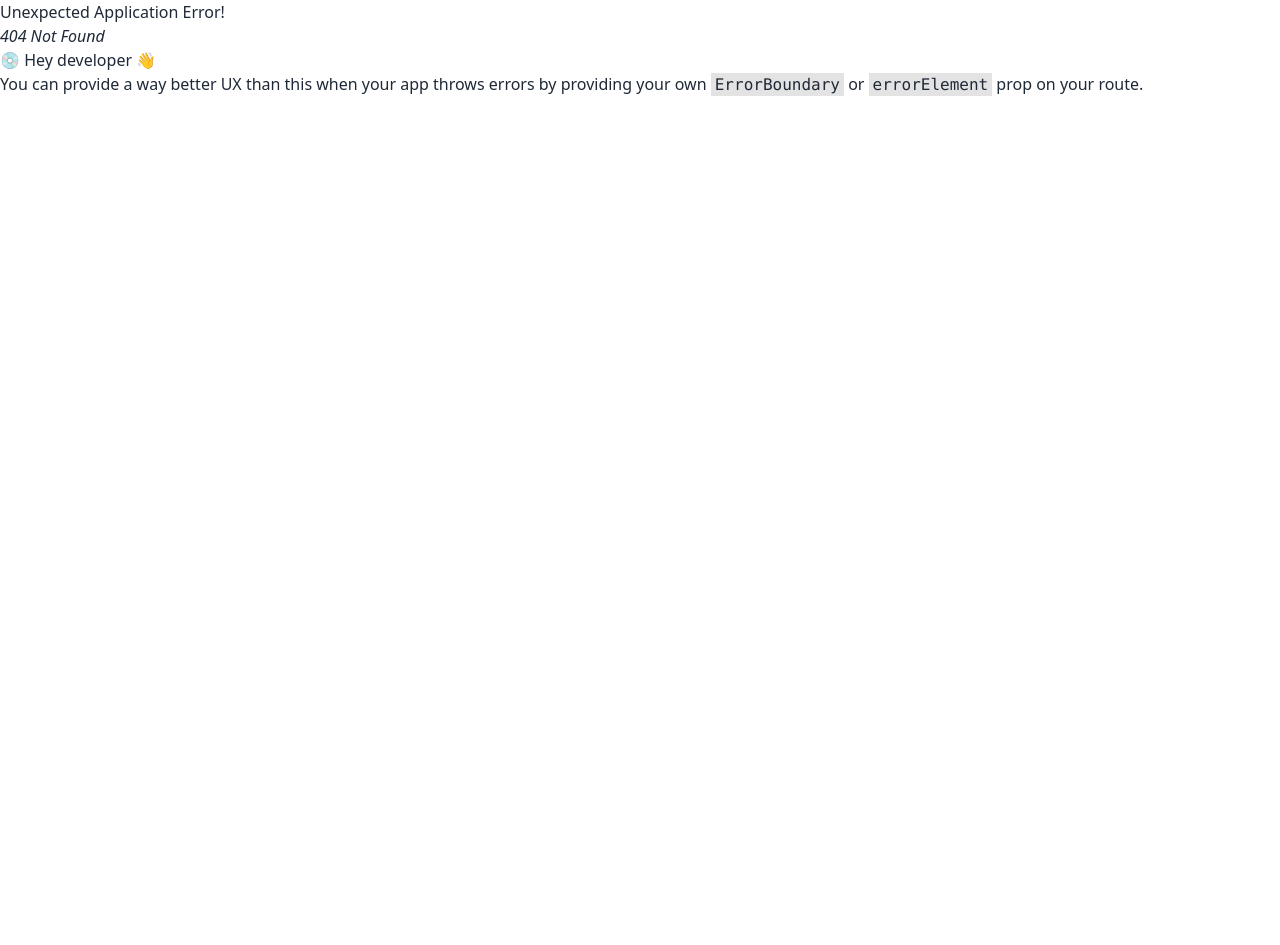
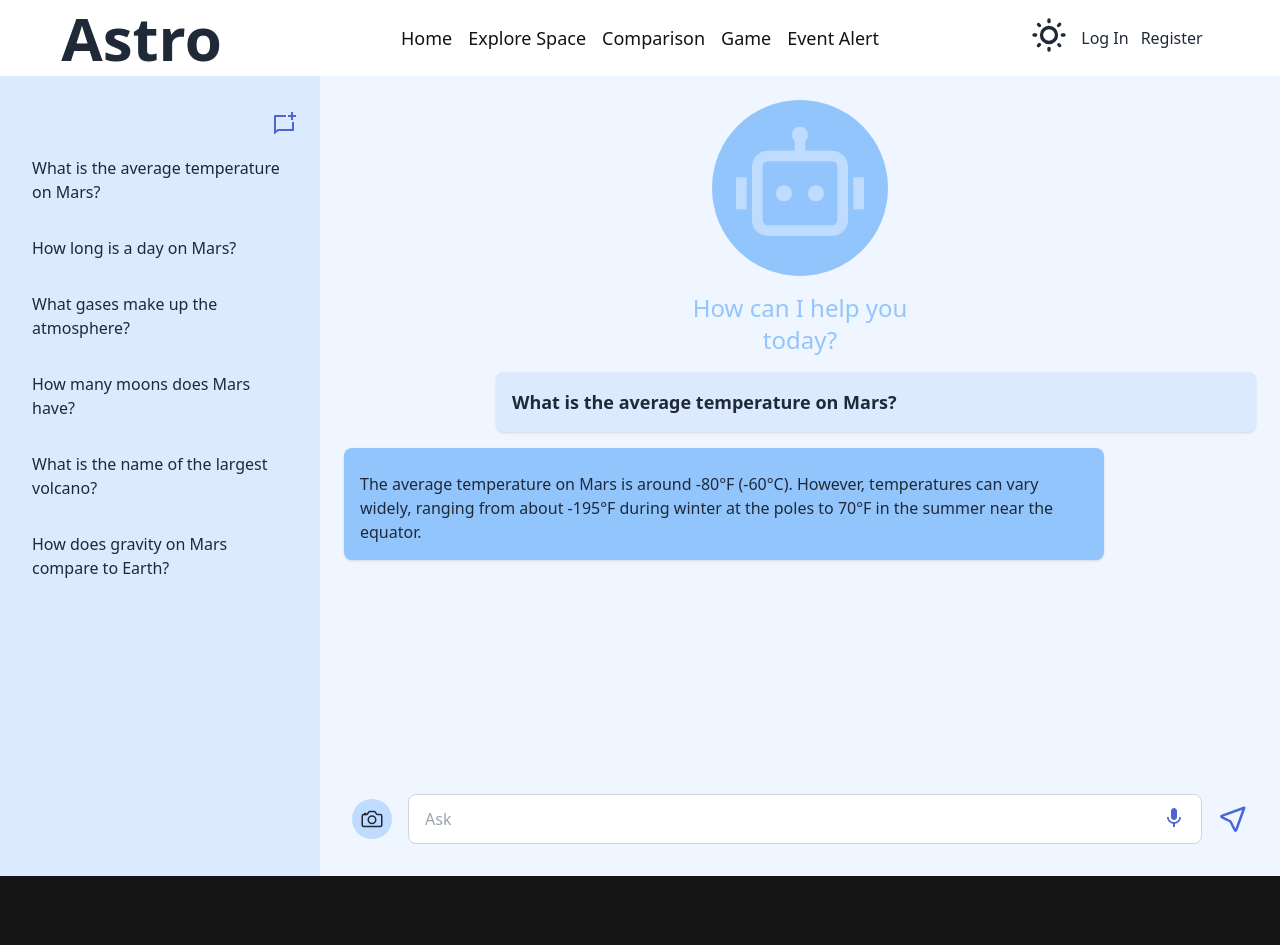
Before and after one commit to SUPTO-1/Nasa-Space-2024, a React (Vite) app: page /chatbot in a window 1280 px wide. Before the commit this address had no page. Shown: the top 945 px of the page. Before the commit the page ends 800 px from the top, so only its background shows below. Built offline with nearby package versions, Linux system fonts and the light colour scheme.

Commit message:
Chatbox Done

```diff
--- /dev/null
+++ b/src/Page/Chat.jsx
@@ -0,0 +1,92 @@
+import { useState } from "react";
+import { IoCameraOutline } from "react-icons/io5";
+import { MdMic } from "react-icons/md";
+import { RiChatNewLine, RiRobot2Line } from "react-icons/ri";
+import { TbLocation } from "react-icons/tb";
+
+
+const Chat = () => {
+
+    const [inputValue, setInputValue] = useState('');
+    const [chatHistory, setChatHistory] = useState([
+        {
+            question: 'What is the average temperature on Mars?',
+            answer: 'The average temperature on Mars is around -80°F (-60°C). However, temperatures can vary widely, ranging from about -195°F during winter at the poles to 70°F in the summer near the equator.',
+        },
+    ]);
+
+    const handleInputChange = (e) => setInputValue(e.target.value);
+
+    const handleSubmit = (e) => {
+        e.preventDefault();
+        const newQuestion = {
+            question: inputValue,
+            answer: 'This is a placeholder answer.', // Replace with actual logic
+        };
+        setChatHistory([...chatHistory, newQuestion]);
+        setInputValue('');
+    };
+
+    return (
+        <div className="min-h-screen flex flex-col bg-blue-50">
+            {/* Main Content */}
+            <div className="flex flex-1">
+                {/* Sidebar */}
+                <div className="bg-blue-100 w-1/4 p-6">
+                    <div className="my-3 flex justify-end">
+                        <h1 className="text-[#4C67D5] hover:text-[#3a5be1]"><RiChatNewLine className="text-2xl" /></h1>
+                    </div>
+                    <ul className="space-y-4">
+                        <li className="hover:bg-blue-200 p-2 rounded cursor-pointer">What is the average temperature on Mars?</li>
+                        <li className="hover:bg-blue-200 p-2 rounded cursor-pointer">How long is a day on Mars?</li>
+                        <li className="hover:bg-blue-200 p-2 rounded cursor-pointer">What gases make up the atmosphere?</li>
+                        <li className="hover:bg-blue-200 p-2 rounded cursor-pointer">How many moons does Mars have?</li>
+                        <li className="hover:bg-blue-200 p-2 rounded cursor-pointer">What is the name of the largest volcano?</li>
+                        <li className="hover:bg-blue-200 p-2 rounded cursor-pointer">How does gravity on Mars compare to Earth?</li>
+                    </ul>
+                </div>
+
+                {/* Chat Section */}
+                <div className="flex-1 p-6 flex flex-col relative">
+                    <div className="rounded-full p-6 bg-[#93C5FD] w-44 h-44 mx-auto mb-4">
+                        <h1><RiRobot2Line  className="text-9xl text-[#BFDBFE]"/></h1>
+                    </div>
+                    <h1 className="text-[#93C5FD] w-3/12 text-center text-2xl mx-auto mb-4">How can I help you today?</h1>
+                    {/* Chat Bubbles */}
+                    <div className="space-y-4 flex-grow">
+                        {chatHistory.map((chat, index) => (
+                            <div key={index} className="bg-blue-100 p-4 rounded-lg shadow w-10/12 ml-auto">
+                                <p className="font-semibold text-lg">{chat.question}</p>
+                            </div>
+                        ))}
+                        {chatHistory.map((chat, index) => (
+                            <div key={index} className="bg-[#93C5FD] p-4 rounded-lg shadow w-10/12">
+                                <p className="mt-2">{chat.answer}</p>
+                            </div>
+                        ))}
+                    </div>
+
+                    {/* Input Section */}
+                    <form onSubmit={handleSubmit} className="absolute bottom-8 left-8 right-8 flex items-center space-x-4">
+                        <button type="button" className="bg-blue-200 p-2 rounded-full">
+                            <IoCameraOutline className="text-2xl" />
+                        </button>
+                        <div className="relative w-full">
+                            <input
+                                type="text"
+                                value={inputValue}
+                                onChange={handleInputChange}
+                                placeholder="Ask"
+                                className="w-full px-4 py-3 rounded-lg border border-gray-300 focus:ring-2 focus:ring-blue-500 outline-none"
+                            />
+                            <button><MdMic className="absolute right-4 top-3 text-2xl text-[#4C67D5]" /></button>
+                        </div>
+                        <button type="submit" className="text-[#4C67D5] text-3xl"><TbLocation /></button>
+                    </form>
+                </div>
+            </div>
+        </div>
+    );
+};
+
+export default Chat;
--- a/src/Router/Router.jsx
+++ b/src/Router/Router.jsx
@@ -8,6 +8,7 @@ import Comparison from './../Page/Comparison';
 import EventAlert from './../Page/EventAlert';
 import Game from "../Page/Game";
 import Earth from "../Page/Earth";
+import Chat from "../Page/Chat";
 
 
 
@@ -39,6 +40,10 @@ import Earth from "../Page/Earth";
         {
           path:'/earth',
           element:<Earth></Earth>
+        },
+        {
+          path:'/chatbot',
+          element: <Chat></Chat>
         }
       ],
     },
--- a/src/component/Banner.jsx
+++ b/src/component/Banner.jsx
@@ -12,7 +12,7 @@ export default function Banner() {
                     <Link to='/explorespace'><button className="btn ml-10 mt-5 text-lg items-center text-[#A90000]" style={{ background: "linear-gradient(90deg, #FFEE9B, #FFCC7C, #FDC273, #E4B370, #C7A871, #B29F6A)" }}>Explore Space <MdArrowOutward className="text-2xl" /></button></Link>
                 </div>
                 <div className="relative">
-                    <Link>
+                    <Link to='/chatbot'>
                         <img src={chaticon} alt="" className="w-20 absolute right-28 top-10" />
                     </Link>
                 </div>
```
